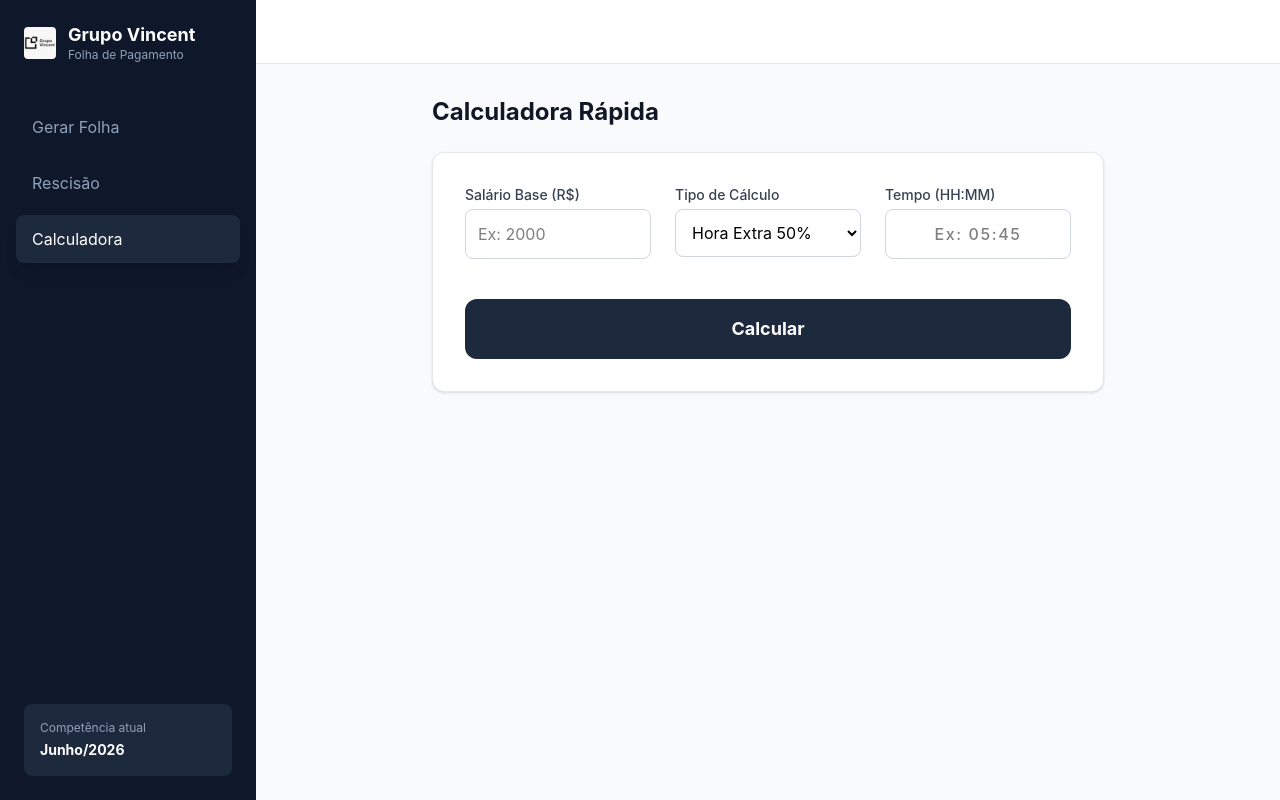
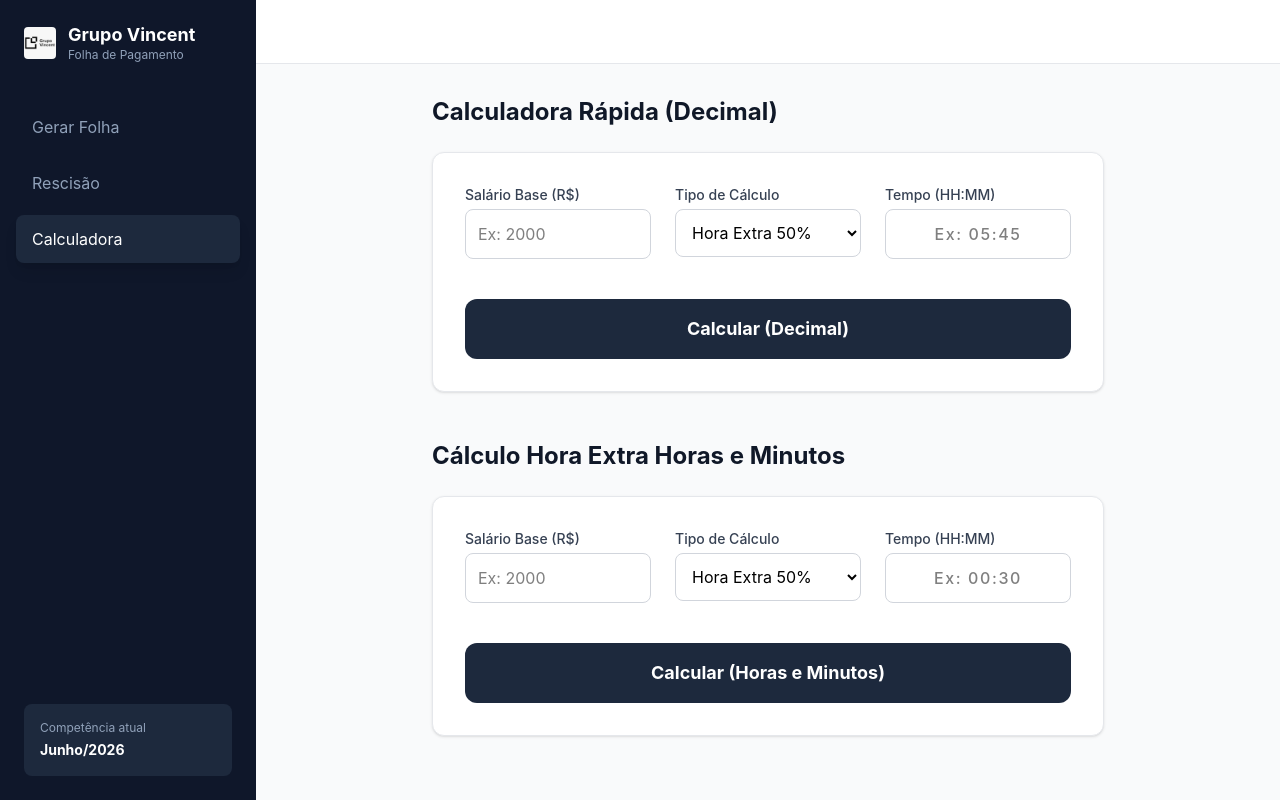
Before and after one commit to Lucaswkk/VincentFolhas, a React (Vite) app: page / in a window 1280 px wide. Both pictures are taken after a click on the button "Calculadora". Built offline with nearby package versions, Linux system fonts and the light colour scheme.

Commit message:
add: Nova calculadora de Horas e PDFs modernos

```diff
--- a/src/App.jsx
+++ b/src/App.jsx
@@ -56,13 +56,21 @@ function App() {
   const [resultadoRescisao, setResultadoRescisao] = useState(null);
 
   // ==========================================
-  // ESTADOS DA ABA: CALCULADORA RÁPIDA
+  // ESTADOS DA ABA: CALCULADORA RÁPIDA (CAIXA 1 - DECIMAL)
   // ==========================================
   const [salarioBaseHE, setSalarioBaseHE] = useState('');
   const [tipoCalculoRapido, setTipoCalculoRapido] = useState('he_50');
   const [tempoCalculadora, setTempoCalculadora] = useState('');
   const [diasCalculadora, setDiasCalculadora] = useState('');
   const [resultadoHE, setResultadoHE] = useState(null);
+
+  // ==========================================
+  // ESTADOS DA ABA: CALCULADORA RÁPIDA (CAIXA 2 - HORAS E MINUTOS)
+  // ==========================================
+  const [salarioBaseHE2, setSalarioBaseHE2] = useState('');
+  const [tipoCalculoRapido2, setTipoCalculoRapido2] = useState('he_50');
+  const [tempoCalculadora2, setTempoCalculadora2] = useState('');
+  const [resultadoHE2, setResultadoHE2] = useState(null);
 
   // --- MÁSCARAS E FORMATAÇÕES ---
   const handleCnpjChange = (e) => {
@@ -179,21 +187,19 @@ function App() {
 
     const doc = new jsPDF();
 
-    // Helper para desenhar os campos organizados
     const drawField = (label, value, x, y) => {
       doc.setFontSize(8);
-      doc.setTextColor(100, 116, 139); // slate-500
+      doc.setTextColor(100, 116, 139);
       doc.setFont('helvetica', 'normal');
       doc.text(label, x, y);
 
       doc.setFontSize(10);
-      doc.setTextColor(15, 23, 42); // slate-900
+      doc.setTextColor(15, 23, 42);
       doc.setFont('helvetica', 'bold');
       doc.text(value, x, y + 5);
     };
 
-    // 1. Cabeçalho Moderno Neutro (Faixa Azul Escuro)
-    doc.setFillColor(15, 23, 42); // slate-900
+    doc.setFillColor(15, 23, 42);
     doc.rect(0, 0, 210, 26, 'F');
 
     doc.setTextColor(255, 255, 255);
@@ -203,19 +209,16 @@ function App() {
 
     let currentY = 34;
 
-    // 2. Box: Dados da Empresa
-    doc.setDrawColor(226, 232, 240); // slate-200
-    doc.setFillColor(248, 250, 252); // slate-50
-    doc.roundedRect(14, currentY, 182, 18, 2, 2, 'FD'); // Box com cantos arredondados
+    doc.setDrawColor(226, 232, 240);
+    doc.setFillColor(248, 250, 252);
+    doc.roundedRect(14, currentY, 182, 18, 2, 2, 'FD');
     drawField('EMPREGADOR / RAZÃO SOCIAL', razaoSocial || 'Não informado', 18, currentY + 6);
     drawField('CNPJ', cnpj || 'Não informado', 130, currentY + 6);
 
     currentY += 22;
 
-    // 3. Box: Dados do Funcionário
-    // REINICIA A COR DE FUNDO PARA NÃO VAZAR O PRETO DO TEXTO ANTERIOR
-    doc.setDrawColor(226, 232, 240); // slate-200
-    doc.setFillColor(248, 250, 252); // slate-50
+    doc.setDrawColor(226, 232, 240);
+    doc.setFillColor(248, 250, 252);
     doc.roundedRect(14, currentY, 182, 28, 2, 2, 'FD');
 
     drawField('CÓD.', '001', 18, currentY + 6);
@@ -232,7 +235,6 @@ function App() {
 
     currentY += 34;
 
-    // 4. Tabela de Verbas (autoTable)
     const tableData = [];
     if (salarioEfetivoFolha > 0) tableData.push(['001', descricaoSalarioBase, formatarNumeroBr(salarioEfetivoFolha), '']);
     proventos.forEach(p => tableData.push([p.codigo, p.descricao, formatarNumeroBr(p.valor), '']));
@@ -244,12 +246,12 @@ function App() {
       head: [['Cód', 'Descrição', 'Proventos (R$)', 'Descontos (R$)']],
       body: tableData,
       theme: 'grid',
-      headStyles: { fillColor: [37, 99, 235], textColor: 255, fontStyle: 'bold', halign: 'center' }, // blue-600
+      headStyles: { fillColor: [37, 99, 235], textColor: 255, fontStyle: 'bold', halign: 'center' },
       columnStyles: {
           0: { halign: 'center', cellWidth: 20 },
           1: { halign: 'left' },
-          2: { halign: 'right', cellWidth: 40, textColor: [21, 128, 61] }, // green-700
-          3: { halign: 'right', cellWidth: 40, textColor: [185, 28, 28] }  // red-700
+          2: { halign: 'right', cellWidth: 40, textColor: [21, 128, 61] },
+          3: { halign: 'right', cellWidth: 40, textColor: [185, 28, 28] }
       },
       styles: { fontSize: 9, cellPadding: 4, lineColor: [226, 232, 240] },
       margin: { left: 14, right: 14 }
@@ -257,12 +259,10 @@ function App() {
 
     let finalY = doc.lastAutoTable.finalY + 8;
 
-    // 5. Box: Totais e Resumo
     doc.setDrawColor(226, 232, 240);
-    doc.setFillColor(255, 255, 255); // Branco
+    doc.setFillColor(255, 255, 255);
     doc.roundedRect(14, finalY, 182, 30, 2, 2, 'FD');
 
-    // Separador vertical
     doc.line(140, finalY, 140, finalY + 30);
 
     doc.setFontSize(9);
@@ -272,36 +272,34 @@ function App() {
     doc.text('Total de Descontos', 18, finalY + 20);
 
     doc.setFontSize(10);
-    doc.setTextColor(21, 128, 61); // verde
+    doc.setTextColor(21, 128, 61);
     doc.setFont('helvetica', 'bold');
     doc.text(formatarMoeda(totalProventos), 135, finalY + 10, { align: 'right' });
 
-    doc.setTextColor(185, 28, 28); // vermelho
+    doc.setTextColor(185, 28, 28);
     doc.text(formatarMoeda(totalDescontos), 135, finalY + 20, { align: 'right' });
 
-    // Destaque Líquido
-    doc.setFillColor(240, 249, 255); // sky-50
-    doc.setDrawColor(240, 249, 255); // evitar borda preta
+    doc.setFillColor(240, 249, 255);
+    doc.setDrawColor(240, 249, 255);
     doc.roundedRect(142, finalY + 2, 52, 26, 2, 2, 'F');
 
     doc.setFontSize(9);
-    doc.setTextColor(3, 105, 161); // sky-700
+    doc.setTextColor(3, 105, 161);
     doc.setFont('helvetica', 'bold');
     doc.text('VALOR LÍQUIDO', 168, finalY + 12, { align: 'center' });
 
     doc.setFontSize(14);
-    doc.setTextColor(15, 23, 42); // slate-900
+    doc.setTextColor(15, 23, 42);
     doc.text(formatarMoeda(totalLiquido), 168, finalY + 22, { align: 'center' });
 
     finalY += 45;
 
-    // 6. Rodapé e Assinaturas
     doc.setFontSize(8);
     doc.setTextColor(100, 116, 139);
     doc.setFont('helvetica', 'normal');
     doc.text('DECLARO TER RECEBIDO A IMPORTÂNCIA LÍQUIDA DISCRIMINADA NESTE RECIBO.', 14, finalY);
 
-    doc.setDrawColor(148, 163, 184); // slate-400
+    doc.setDrawColor(148, 163, 184);
     doc.line(14, finalY + 20, 70, finalY + 20);
     doc.text('DATA', 42, finalY + 25, { align: 'center' });
 
@@ -396,7 +394,6 @@ function App() {
       doc.text(value, x, y + 5);
     };
 
-    // Cabeçalho Escuro Neutro
     doc.setFillColor(15, 23, 42);
     doc.rect(0, 0, 210, 26, 'F');
 
@@ -407,7 +404,6 @@ function App() {
 
     let currentY = 34;
 
-    // Box Empresa
     doc.setDrawColor(226, 232, 240);
     doc.setFillColor(248, 250, 252);
     doc.roundedRect(14, currentY, 182, 18, 2, 2, 'FD');
@@ -416,8 +412,6 @@ function App() {
 
     currentY += 22;
 
-    // Box Funcionário
-    // REINICIA A COR PARA NÃO VAZAR
     doc.setDrawColor(226, 232, 240);
     doc.setFillColor(248, 250, 252);
     doc.roundedRect(14, currentY, 182, 28, 2, 2, 'FD');
@@ -435,7 +429,6 @@ function App() {
 
     currentY += 34;
 
-    // Tabela Verbas
     const tableData = [];
     tableData.push(['Saldo de Salário', formatarNumeroBr(resultadoRescisao.saldoSalario)]);
     if (resultadoRescisao.decimoTerceiro > 0) tableData.push(['13º Salário Proporcional', formatarNumeroBr(resultadoRescisao.decimoTerceiro)]);
@@ -451,7 +444,7 @@ function App() {
       headStyles: { fillColor: [37, 99, 235], textColor: 255, fontStyle: 'bold', halign: 'left' },
       columnStyles: {
           0: { halign: 'left' },
-          1: { halign: 'right', cellWidth: 50, textColor: [21, 128, 61] } // verde
+          1: { halign: 'right', cellWidth: 50, textColor: [21, 128, 61] }
       },
       styles: { fontSize: 9, cellPadding: 4, lineColor: [226, 232, 240] },
       margin: { left: 14, right: 14 }
@@ -459,7 +452,6 @@ function App() {
 
     let finalY = doc.lastAutoTable.finalY + 8;
 
-    // Box Destaque Rescisão
     doc.setFillColor(240, 249, 255);
     doc.setDrawColor(186, 230, 253);
     doc.roundedRect(14, finalY, 182, 16, 2, 2, 'FD');
@@ -475,7 +467,6 @@ function App() {
 
     finalY += 35;
 
-    // Assinaturas
     doc.setDrawColor(148, 163, 184);
     doc.line(14, finalY, 70, finalY);
     doc.setFontSize(8);
@@ -489,7 +480,7 @@ function App() {
     doc.save(`Rescisao_${funcionario ? funcionario.replace(/\s+/g, '_') : 'Funcionario'}.pdf`);
   };
 
-  // --- LÓGICA DA CALCULADORA RÁPIDA ---
+  // --- LÓGICA DA CALCULADORA RÁPIDA (CAIXA 1 - DECIMAL) ---
   const calcularRapido = () => {
     const salario = parseFloat(salarioBaseHE);
     if (!salario) return alert("Preencha o Salário Base corretamente!");
@@ -524,6 +515,47 @@ function App() {
     }
 
     setResultadoHE({ total: valorFinal, tipo: tipoResultado, titulo: tituloResultado });
+  };
+
+  // --- LÓGICA DA CALCULADORA RÁPIDA (CAIXA 2 - HORAS E MINUTOS) ---
+  const calcularRapidoHorasMinutos = () => {
+    const salario = parseFloat(salarioBaseHE2);
+    if (!salario) return alert("Preencha o Salário Base corretamente!");
+    if (!tempoCalculadora2 || tempoCalculadora2.length !== 5) return alert("Preencha o tempo no formato HH:MM corretamente!");
+
+    const [h, m] = tempoCalculadora2.split(':').map(Number);
+    if (m > 59) return alert("Os minutos não podem ser maiores que 59!");
+
+    let divisor = 220;
+    if (tipoCalculoRapido2.startsWith('cred_')) divisor = 120;
+
+    let percentual = 0;
+    let isDesconto = tipoCalculoRapido2 === 'atraso';
+
+    if (tipoCalculoRapido2.startsWith('he_') || tipoCalculoRapido2.startsWith('cred_')) {
+        percentual = parseInt(tipoCalculoRapido2.split('_')[1]) / 100;
+    }
+
+    // 1. Acha o valor da hora exato e arredonda para 2 casas decimais (igual calculadora de mesa)
+    const valorHoraExata = (salario / divisor) * (1 + percentual);
+    const valorHoraArredondada = parseFloat(valorHoraExata.toFixed(2));
+
+    // 2. Acha o valor de 1 minuto dividindo a hora por 60 e arredonda para 2 casas
+    const valorMinutoExato = valorHoraArredondada / 60;
+    const valorMinutoArredondado = parseFloat(valorMinutoExato.toFixed(2));
+
+    // 3. Multiplica pelo tempo real trabalhado
+    const totalHorasCalculadas = h * valorHoraArredondada;
+    const totalMinutosCalculados = m * valorMinutoArredondado;
+
+    const valorFinal = totalHorasCalculadas + totalMinutosCalculados;
+
+    setResultadoHE2({
+        total: valorFinal,
+        tipo: isDesconto ? 'desconto' : 'provento',
+        titulo: isDesconto ? 'Total a Descontar:' : 'Total a Receber:',
+        detalhes: `Hora considerada: ${formatarMoeda(valorHoraArredondada)} | Minuto considerado: ${formatarMoeda(valorMinutoArredondado)}`
+    });
   };
 
   return (
@@ -957,8 +989,9 @@ function App() {
             {/* ======================================================== */}
             {abaAtiva === 'calculadora' && (
                 <div className="max-w-2xl mx-auto w-full animate-in slide-in-from-right duration-500">
-                    <h2 className="text-2xl font-bold text-gray-900 mb-6">Calculadora Rápida</h2>
+                    <h2 className="text-2xl font-bold text-gray-900 mb-6">Calculadora Rápida (Decimal)</h2>
 
+                    {/* CAIXA 1: CÁLCULO DECIMAL (PADRÃO SISTEMA) */}
                     <div className="bg-white rounded-xl border border-gray-200 p-8 shadow-sm space-y-6">
                         <div className="grid grid-cols-1 md:grid-cols-3 gap-6">
                             <div>
@@ -1004,7 +1037,7 @@ function App() {
 
                         <div className="pt-4">
                             <button onClick={calcularRapido} className="w-full bg-slate-800 text-white font-bold py-4 rounded-xl hover:bg-slate-700 transition-all flex justify-center items-center space-x-2 text-lg">
-                                <span>Calcular</span>
+                                <span>Calcular (Decimal)</span>
                             </button>
                         </div>
 
@@ -1013,6 +1046,60 @@ function App() {
                                 <div className="flex justify-between items-center font-bold text-2xl text-slate-900">
                                     <span>{resultadoHE.titulo}</span>
                                     <span className={resultadoHE.tipo === 'desconto' ? 'text-red-600' : 'text-blue-600'}>{formatarMoeda(resultadoHE.total)}</span>
+                                </div>
+                            </div>
+                        )}
+                    </div>
+
+                    <h2 className="text-2xl font-bold text-gray-900 mt-12 mb-6">Cálculo Hora Extra Horas e Minutos</h2>
+
+                    {/* CAIXA 2: CÁLCULO HORAS E MINUTOS (MANUAL / DP) */}
+                    <div className="bg-white rounded-xl border border-gray-200 p-8 shadow-sm space-y-6 mb-12">
+                        <div className="grid grid-cols-1 md:grid-cols-3 gap-6">
+                            <div>
+                                <label className="block text-sm font-medium text-gray-700 mb-1">Salário Base (R$)</label>
+                                <input type="number" placeholder="Ex: 2000" value={salarioBaseHE2} onChange={(e) => setSalarioBaseHE2(e.target.value)} className="border border-gray-300 p-3 rounded-lg w-full focus:ring-2 focus:ring-blue-500 outline-none" />
+                            </div>
+                            <div>
+                                <label className="block text-sm font-medium text-gray-700 mb-1">Tipo de Cálculo</label>
+                                <select
+                                    value={tipoCalculoRapido2}
+                                    onChange={(e) => {
+                                        setTipoCalculoRapido2(e.target.value);
+                                        setResultadoHE2(null);
+                                        setTempoCalculadora2('');
+                                    }}
+                                    className="border border-gray-300 p-3 rounded-lg w-full focus:ring-2 focus:ring-blue-500 outline-none"
+                                >
+                                    <option value="he_50">Hora Extra 50%</option>
+                                    <option value="he_60">Hora Extra 60%</option>
+                                    <option value="he_100">Hora Extra 100%</option>
+                                    <option value="cred_50">Hora Extra 50% ( Cred. Div. )</option>
+                                    <option value="cred_60">Hora Extra 60% ( Cred. Div. )</option>
+                                    <option value="cred_100">Hora Extra 100% ( Cred. Div. )</option>
+                                    <option value="atraso">Atraso</option>
+                                </select>
+                            </div>
+                            <div>
+                                <label className="block text-sm font-medium text-gray-700 mb-1">Tempo (HH:MM)</label>
+                                <input type="text" placeholder="Ex: 00:30" value={tempoCalculadora2} onChange={(e) => setTempoCalculadora2(aplicarMascaraHora(e.target.value))} className="border border-gray-300 p-3 rounded-lg w-full focus:ring-2 focus:ring-blue-500 outline-none text-center tracking-widest font-medium" />
+                            </div>
+                        </div>
+
+                        <div className="pt-4">
+                            <button onClick={calcularRapidoHorasMinutos} className="w-full bg-slate-800 text-white font-bold py-4 rounded-xl hover:bg-slate-700 transition-all flex justify-center items-center space-x-2 text-lg">
+                                <span>Calcular (Horas e Minutos)</span>
+                            </button>
+                        </div>
+
+                        {resultadoHE2 && (
+                            <div className={`mt-8 p-6 rounded-xl border ${resultadoHE2.tipo === 'desconto' ? 'bg-red-50 border-red-200' : 'bg-blue-50 border-blue-200'}`}>
+                                <div className="flex justify-between items-center font-bold text-2xl text-slate-900 mb-2">
+                                    <span>{resultadoHE2.titulo}</span>
+                                    <span className={resultadoHE2.tipo === 'desconto' ? 'text-red-600' : 'text-blue-600'}>{formatarMoeda(resultadoHE2.total)}</span>
+                                </div>
+                                <div className="text-sm text-gray-500 font-medium text-right border-t border-gray-200/50 pt-2 mt-2">
+                                    {resultadoHE2.detalhes}
                                 </div>
                             </div>
                         )}
```
